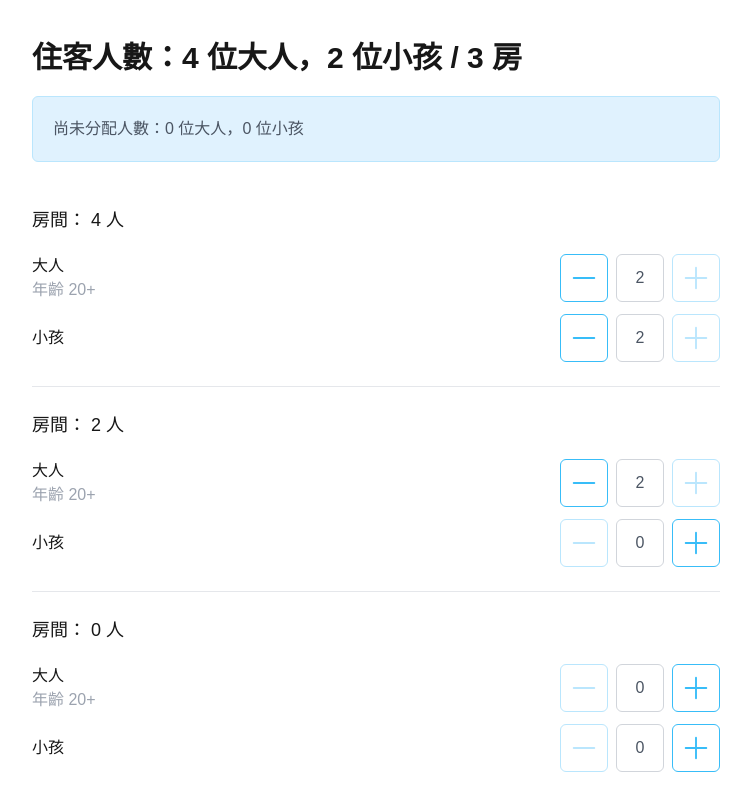
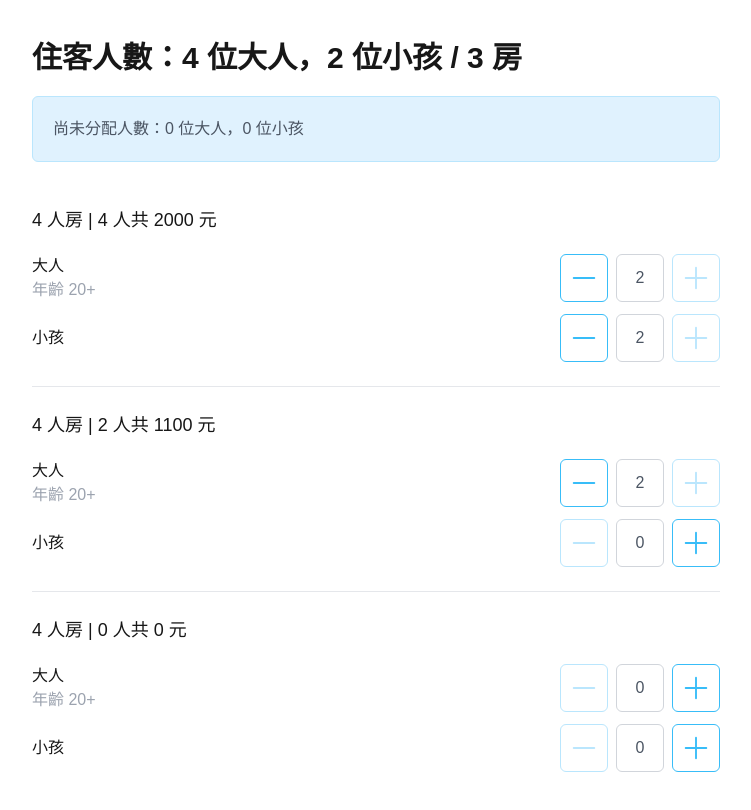
Before and after one commit to lyaui/yooo_mid, a Next.js app: page / in a window 1280 px wide. Shown: the top 810 px of the page, without its empty margins (8-759 px from the left). Built offline with nearby package versions, Linux system fonts and the light colour scheme.

Commit message:
feat(Room): add room info

```diff
--- a/src/components/Room.tsx
+++ b/src/components/Room.tsx
@@ -93,7 +93,8 @@ function Room({
   return (
     <div className={"flex flex-col gap-3 py-6"}>
       <div className="mb-2 text-lg font-medium">
-        房間： {totalPeople || 0} 人
+        {`${roomSpec.capacity} 人房 | ${totalPeople || 0} 人共
+        ${allocatedRoom.price} 元`}
       </div>
       {guests.map((_guest) => (
         <div key={_guest.title} className="flex items-center justify-between">
```
